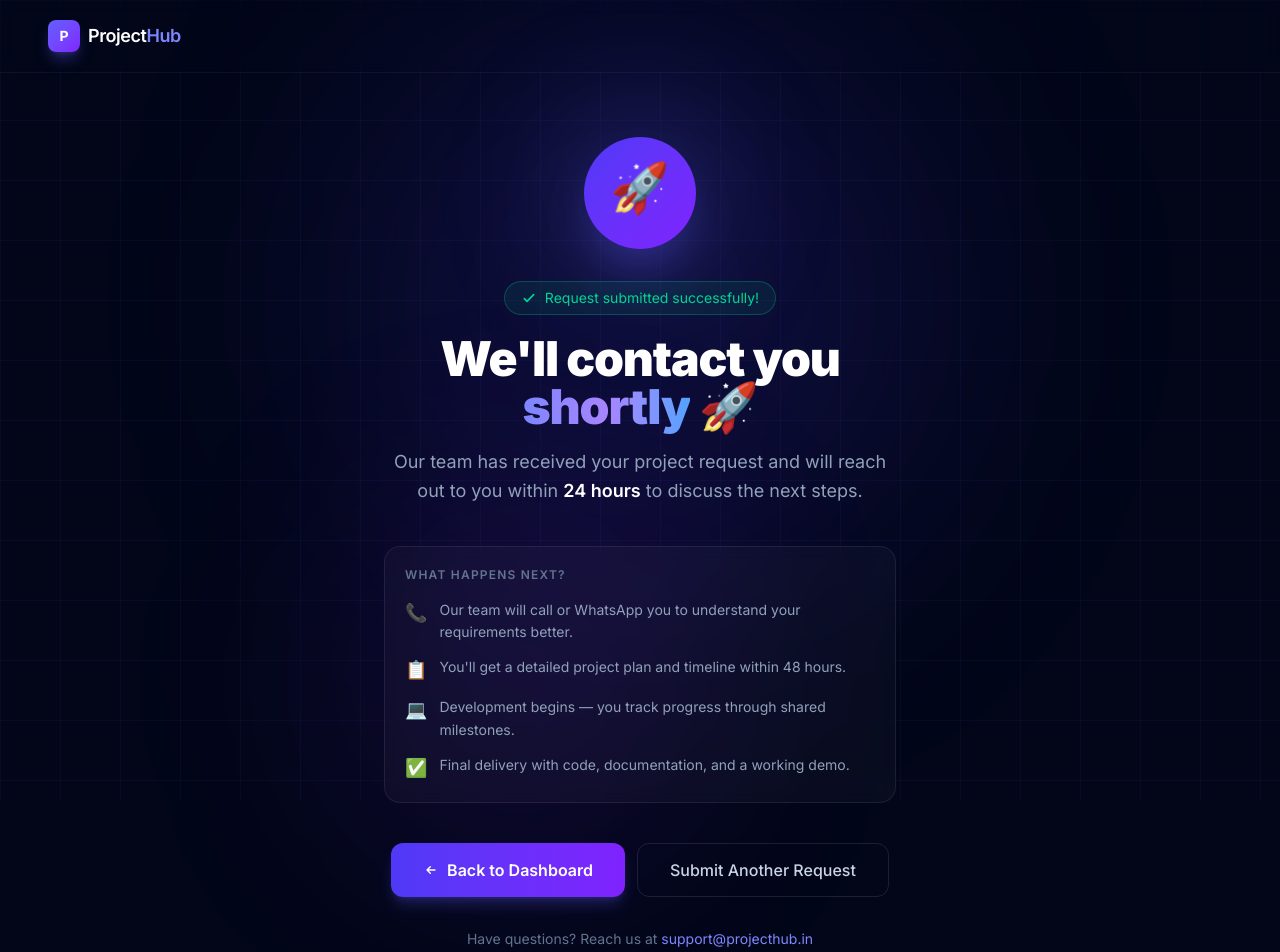
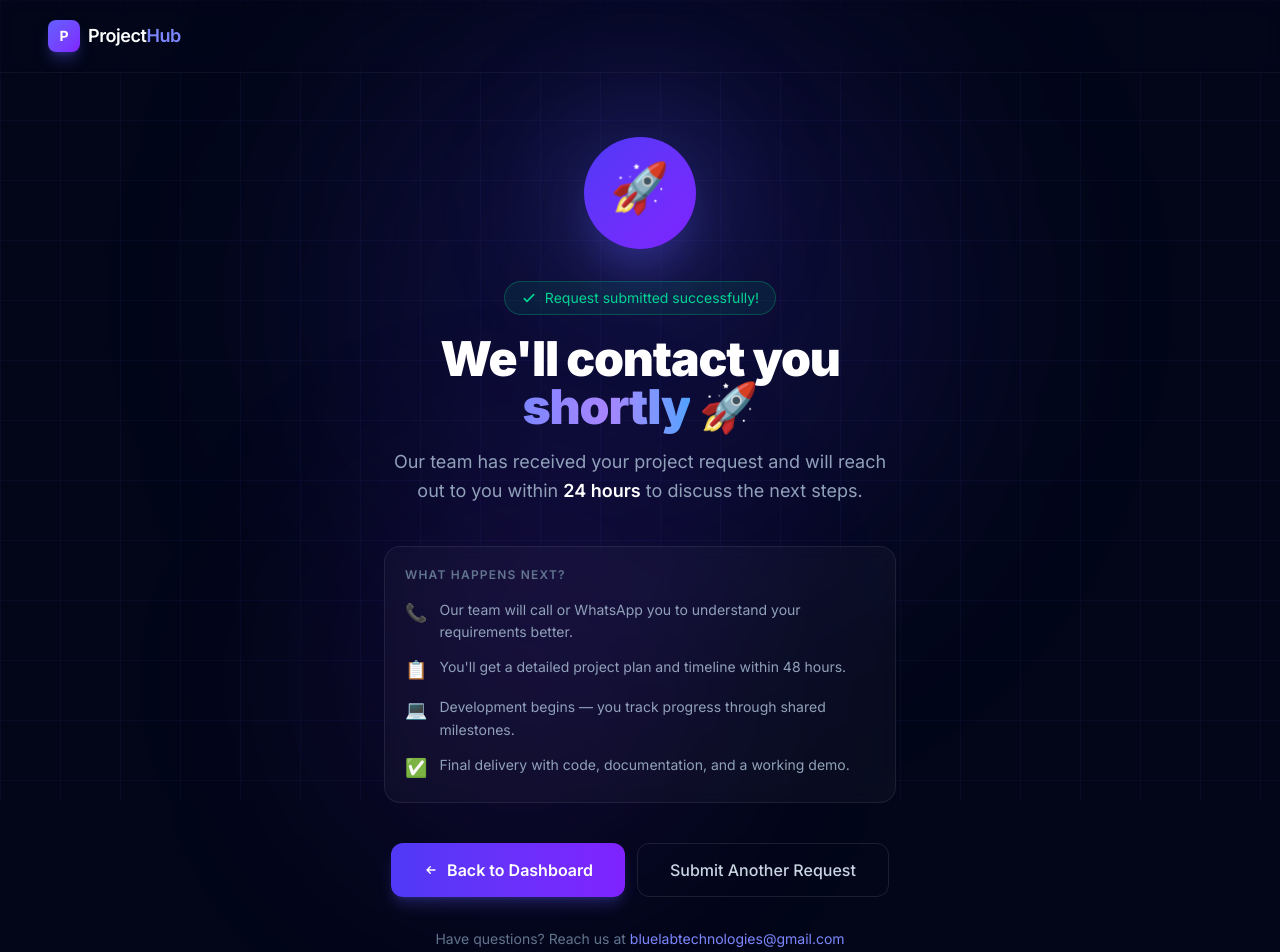
Before and after one commit to ashwiths/Projecthub, a React (Vite) app in the folder Projecthub/: page /success in a window 1280 px wide. Shown: the top 952 px of the page. Built offline with nearby package versions, Linux system fonts and the light colour scheme.

Commit message:
fix: Update contact email address on the success screen.

```diff
--- a/Projecthub/src/pages/SuccessScreen.jsx
+++ b/Projecthub/src/pages/SuccessScreen.jsx
@@ -113,7 +113,7 @@ export default function SuccessScreen() {
                     <p className="animate-fade-in delay-500 mt-8 text-sm text-slate-500">
                         Have questions? Reach us at{' '}
                         <a href="mailto:support@projecthub.in" className="text-indigo-400 hover:text-indigo-300 transition-colors">
-                            support@projecthub.in
+                            bluelabtechnologies@gmail.com
                         </a>
                     </p>
                 </div>
```
